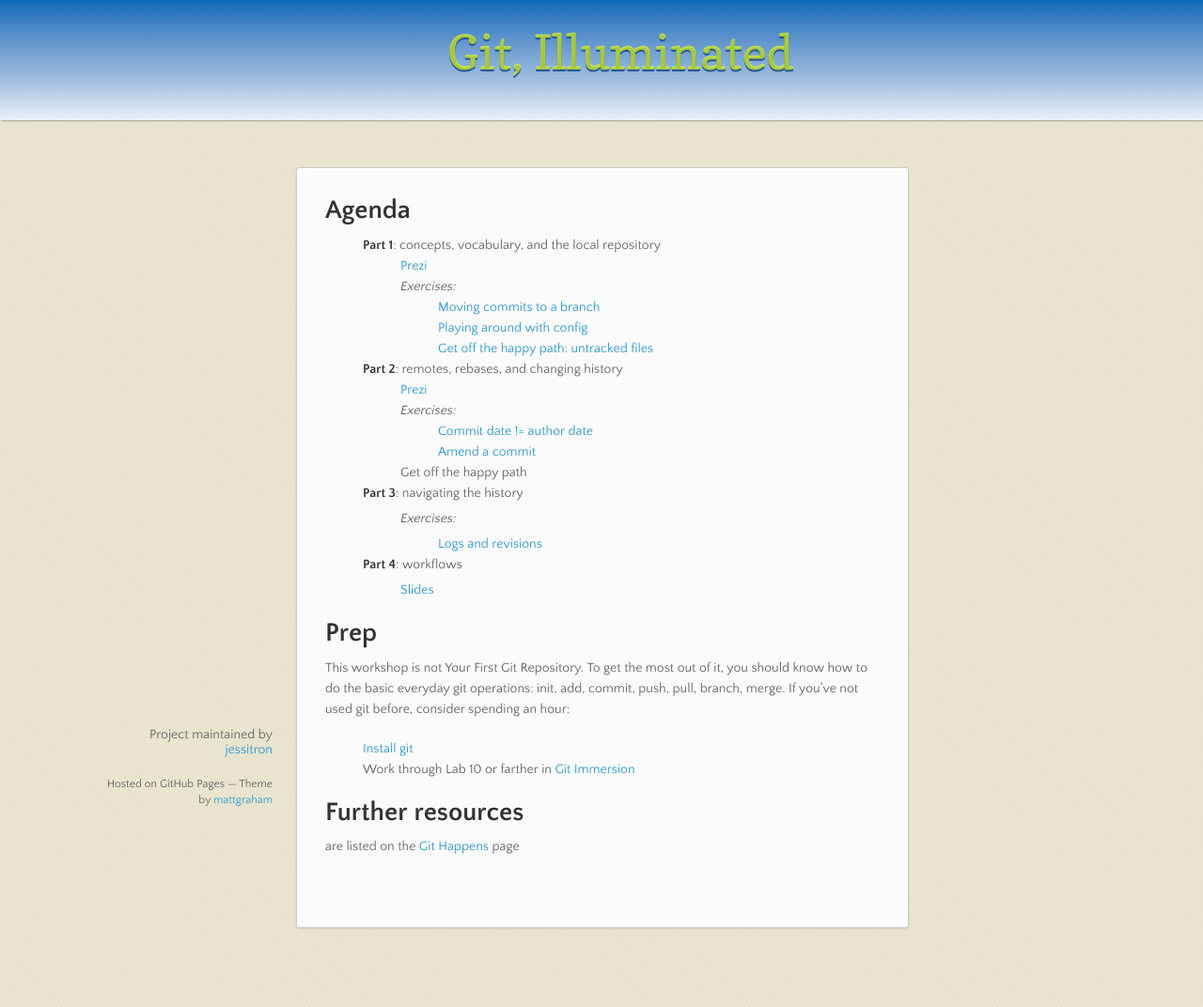
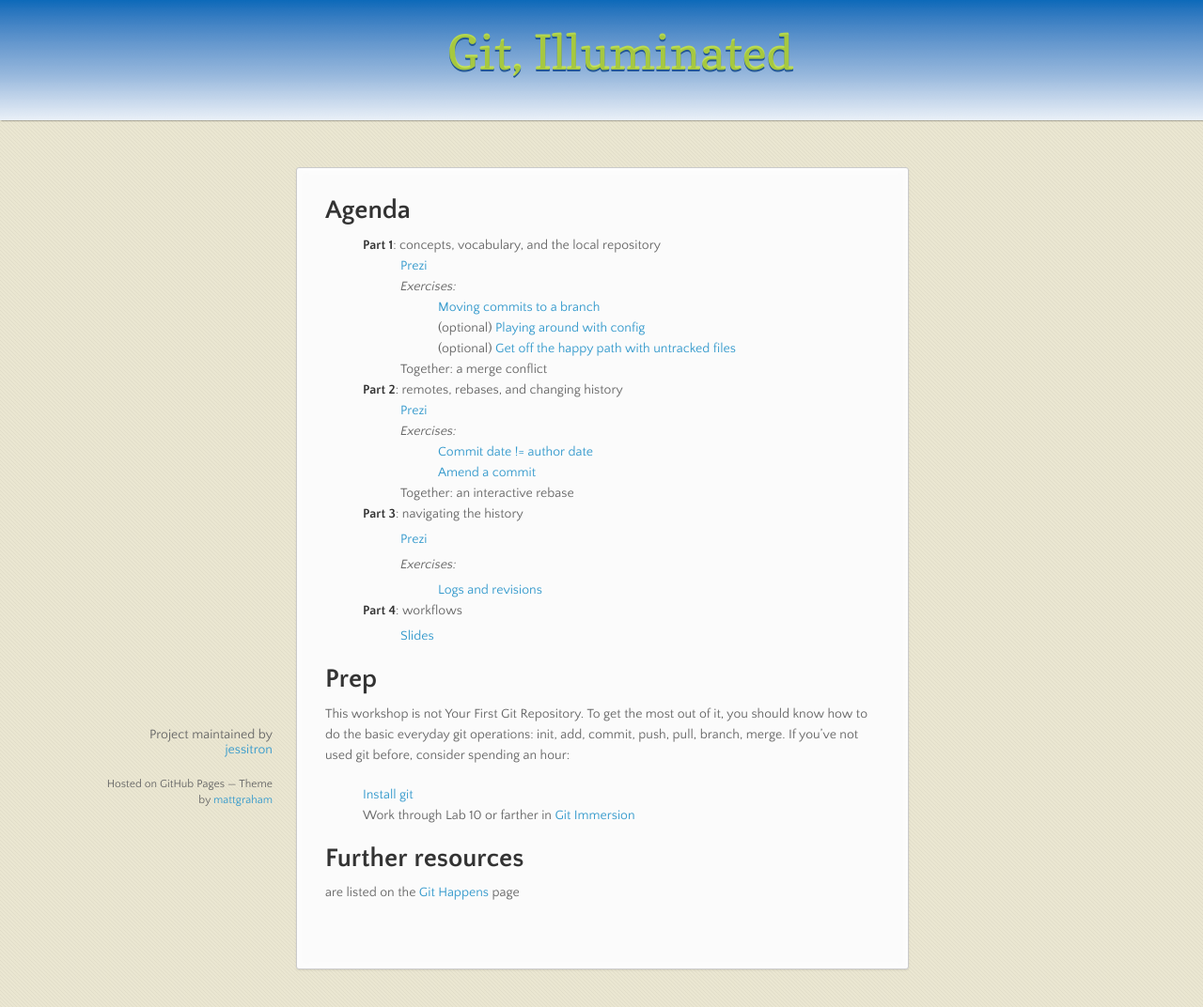
Before and after one commit to jessitron/git-happens, a Jekyll site: the page built from workshop.md, in a window 1280 px wide. Shown: the whole page at 94% size. Built offline with Jekyll 4.4.1, drawn with Linux system fonts in a browser that asks for light colours; nearby versions of some CDN libraries; before the commit the page ends 1028 px from its top, so only the background shows below that.

Commit message:
Finalized agenda for StrangeLoop

```diff
--- a/workshop.md
+++ b/workshop.md
@@ -5,25 +5,28 @@ layout: illuminated
 # Agenda
 
 * __Part 1__: concepts, vocabulary, and the local repository
-  * [Prezi](http://prezi.com/m_s_g83sgja4/git-illuminated-part-1/)
+  * [Prezi](http://prezi.com/fqup7vaiy-4x/part-1-of-git-illuminated/)
   * _Exercises:_
     * [Moving commits to a branch](exercises/moveToBranch.html)
-    * [Playing around with config](exercises/playWithConfig.html)
-    * [Get off the happy path: untracked files](exercises/untrackedFiles.html)
+    * (optional) [Playing around with config](exercises/playWithConfig.html)
+    * (optional) [Get off the happy path with untracked files](exercises/untrackedFiles.html)
+  * Together: a merge conflict
 * __Part 2__: remotes, rebases, and changing history
   * [Prezi](http://prezi.com/ohbicklatr7y/git-illuminated-part-2/)
   * _Exercises:_
      * [Commit date != author date](exercises/commitDate.html)
      * [Amend a commit](exercises/amend.html)
-  * Get off the happy path
+  * Together: an interactive rebase
 * __Part 3__: navigating the history
+
+  * [Prezi](http://prezi.com/cgythb5u_8mk/part-3-of-git-illuminated/)
 
   * _Exercises:_
 
     * [Logs and revisions](exercises/log.html)
 * __Part 4__: workflows
 
-  * [Slides](http://www.slideshare.net/jessitron/3-workflow)
+  * [Slides](http://www.slideshare.net/jessitron/part-4-of-git-illuminated)
 
 # Prep
 This workshop is not Your First Git Repository.
```
Also changed, not shown: index.md (+1 -0 lines).
